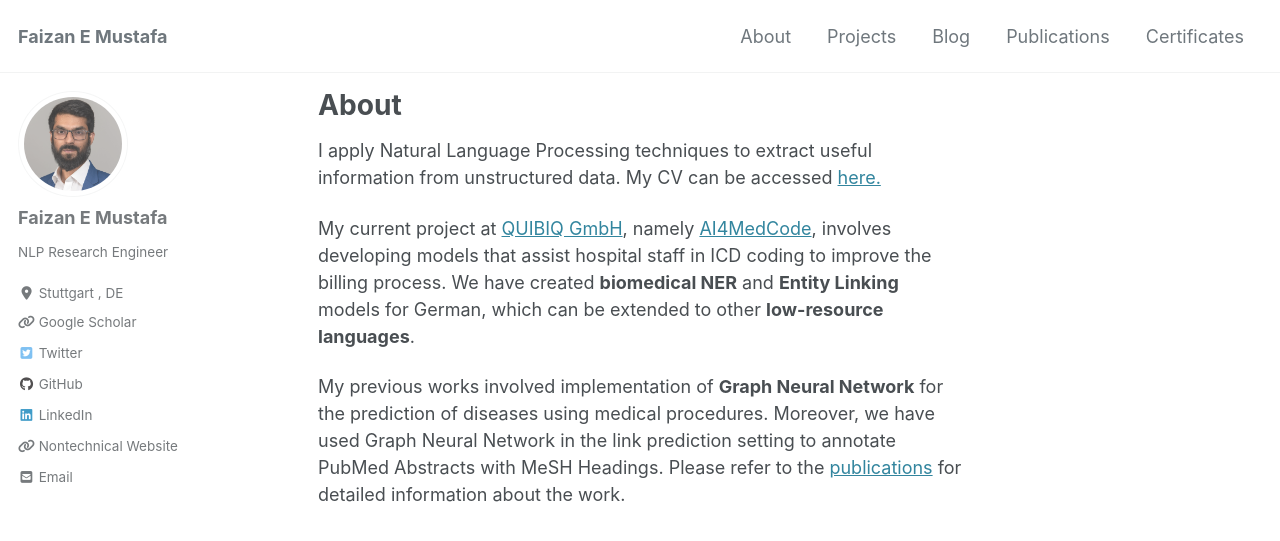
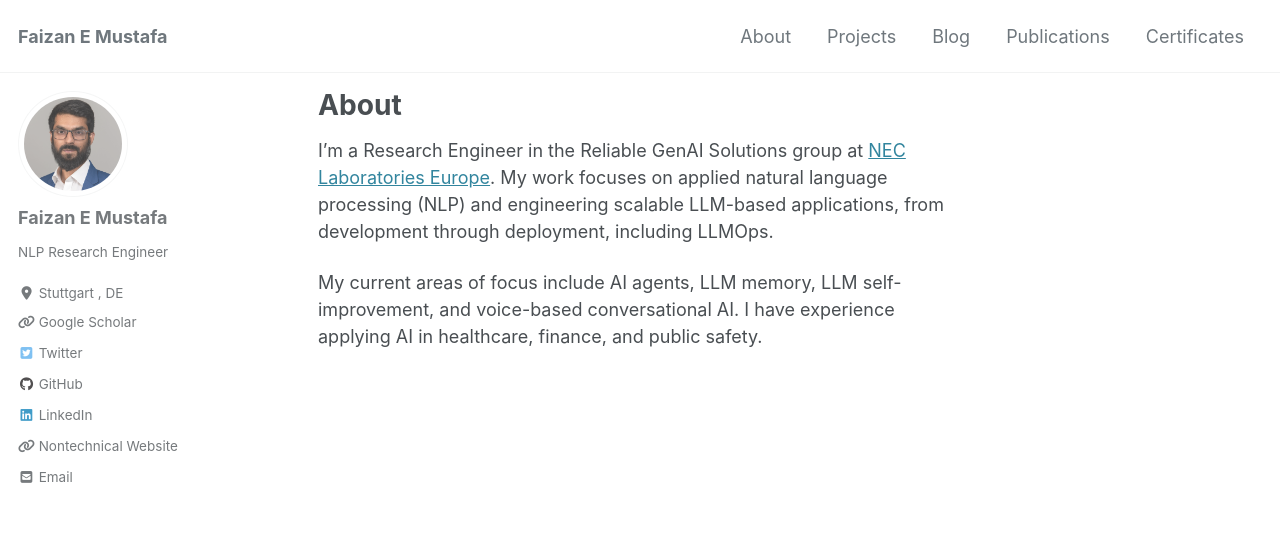
Before and after one commit to Faizan-E-Mustafa/Faizan-E-Mustafa.github.io, a Jekyll site: the page built from _pages/about.md, in a window 1280 px wide and 900 px high. Shown: the top 541 px of the window. Built offline with Jekyll 4.4.1, drawn with Linux system fonts in a browser that asks for light colours; cached includes are drawn as plain includes; nearby versions of some CDN libraries.

Commit message:
Update About section

```diff
--- a/_pages/about.md
+++ b/_pages/about.md
@@ -7,16 +7,8 @@ author_profile: true
  #   image: "/images/ab.jpg"
 ---
 
-I apply Natural Language Processing techniques to extract useful information from unstructured data. My CV can be accessed [here.](https://Faizan-E-Mustafa.github.io/pdfs/CV.pdf)
+I’m a Research Engineer in the Reliable GenAI Solutions group at [NEC Laboratories Europe](https://neclab.eu/research-groups/human-centric-ai/people/faizan-e-mustafa). My work focuses on applied natural language processing (NLP) and engineering scalable LLM-based applications, from development through deployment, including LLMOps.
 
-My current project at [QUIBIQ GmbH](https://www.quibiq.de/), namely [AI4MedCode](https://www.ki.uni-stuttgart.de/departments/ac/research/projects/AI4MedCode/), involves developing models that assist hospital staff in ICD coding to improve the billing process. We have created **biomedical NER** and **Entity Linking** models for German, which can be extended to other **low-resource languages**.
-
-My previous works involved implementation of **Graph Neural Network** for the prediction of diseases using medical procedures. Moreover, we have used Graph Neural Network in the link prediction setting to annotate PubMed Abstracts with MeSH Headings. Please refer to the [publications](https://faizan-e-mustafa.github.io/publications/) for detailed information about the work.
-
-
-
-
-
-
+My current areas of focus include AI agents, LLM memory, LLM self-improvement, and voice-based conversational AI. I have experience applying AI in healthcare, finance, and public safety.
 
 <!-- I like to read books. My [Goodreads profile](https://www.goodreads.com/user/show/131185441-faizan-mustafa) is updated occasionaly. -->
```
